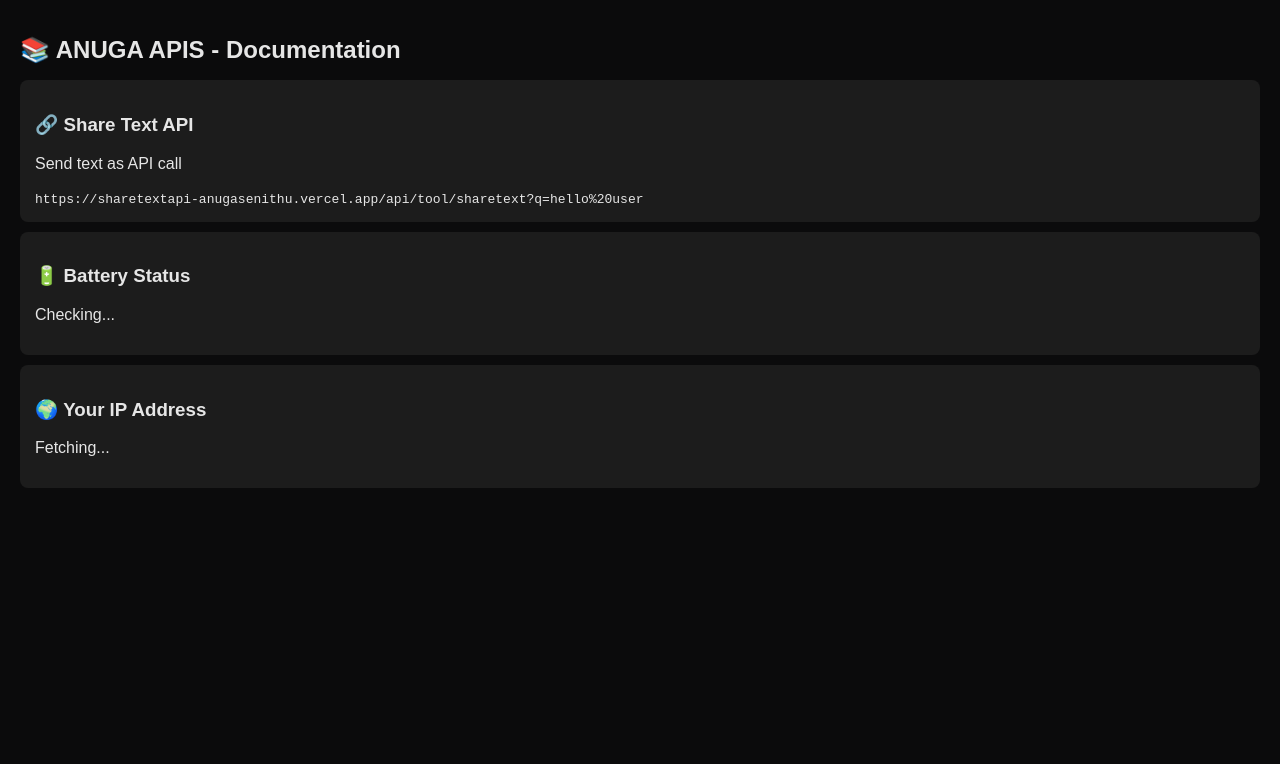
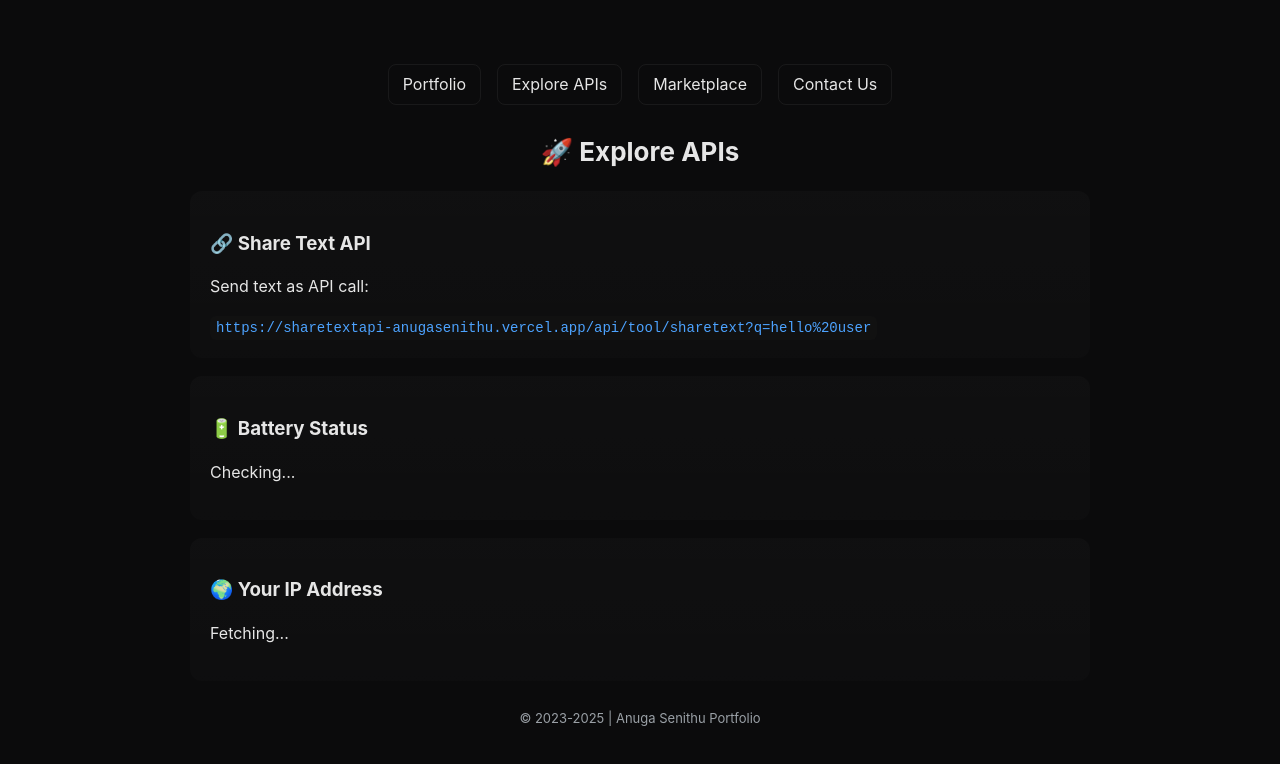
Before and after one commit to cyberxdevsofficial/API-WEB, a website: page public/docs.html in a window 1280 px wide. Drawn offline with Linux system fonts and the light colour scheme; no server answers.

Commit message:
Update docs.html

```diff
--- a/public/docs.html
+++ b/public/docs.html
@@ -3,20 +3,36 @@
 <head>
 <meta charset="utf-8" />
 <meta name="viewport" content="width=device-width,initial-scale=1" />
-<title>Docs - ANUGA APIS</title>
+<title>Explore APIs - Anuga Senithu</title>
 <style>
-body{margin:0;font-family:Arial,Helvetica,sans-serif;background:#0b0b0c;color:#e6e6e6;padding:20px}
-h1{font-size:24px}
-.card{background:#1c1c1c;padding:15px;margin:10px 0;border-radius:8px}
-a{color:#4da3ff;text-decoration:none}
+:root{--bg:#0b0b0c;--text:#e6e6e6;--muted:#9aa0a6;--accent:#00b4d8}
+body{margin:0;font-family:Inter,system-ui,Segoe UI,Roboto,Helvetica,Arial;background:var(--bg);color:var(--text);line-height:1.45}
+.container{max-width:900px;margin:40px auto;padding:24px}
+nav{display:flex;justify-content:center;gap:16px;margin-bottom:28px;flex-wrap:wrap}
+nav a{color:var(--text);text-decoration:none;padding:8px 14px;border-radius:8px;border:1px solid rgba(255,255,255,0.06);transition:0.2s}
+nav a:hover{background:var(--accent);color:#000}
+h1{margin-bottom:20px;font-size:26px;text-align:center}
+.card{background:linear-gradient(180deg,rgba(255,255,255,0.02),rgba(255,255,255,0.01));padding:20px;border-radius:12px;margin-bottom:18px}
+code{background:#111;padding:4px 6px;border-radius:6px;font-size:14px;color:#4da3ff}
+footer{margin-top:28px;color:var(--muted);font-size:13px;text-align:center}
 </style>
 </head>
 <body>
-<h1>📚 ANUGA APIS - Documentation</h1>
+<div class="container">
+
+<!-- Navigation -->
+<nav>
+  <a href="/index.html">Portfolio</a>
+  <a href="/docs.html">Explore APIs</a>
+  <a href="/marketplace.html">Marketplace</a>
+  <a href="/contact.html">Contact Us</a>
+</nav>
+
+<h1>🚀 Explore APIs</h1>
 
 <div class="card">
   <h3>🔗 Share Text API</h3>
-<p>Send text as API call</p>
+  <p>Send text as API call:</p>
   <code>https://sharetextapi-anugasenithu.vercel.app/api/tool/sharetext?q=hello%20user</code>
 </div>
 
@@ -30,11 +46,20 @@
   <p id="ip">Fetching...</p>
 </div>
 
+<footer>© 2023-2025 | Anuga Senithu Portfolio</footer>
+</div>
+
 <script>
 // Battery Status
-navigator.getBattery().then(b=>{document.getElementById("battery").innerText=`${(b.level*100).toFixed(0)}% ${b.charging?"(Charging)":""}`});
+navigator.getBattery().then(b=>{
+  document.getElementById("battery").innerText =
+    `${(b.level*100).toFixed(0)}% ${b.charging ? "(Charging)" : ""}`;
+});
+
 // IP Address
-fetch("https://api.ipify.org?format=json").then(r=>r.json()).then(d=>{document.getElementById("ip").innerText=d.ip;});
+fetch("https://api.ipify.org?format=json")
+  .then(r=>r.json())
+  .then(d=>{document.getElementById("ip").innerText = d.ip;});
 </script>
 </body>
 </html>
```
Lines whose indentation alone changed are shown as unchanged.
